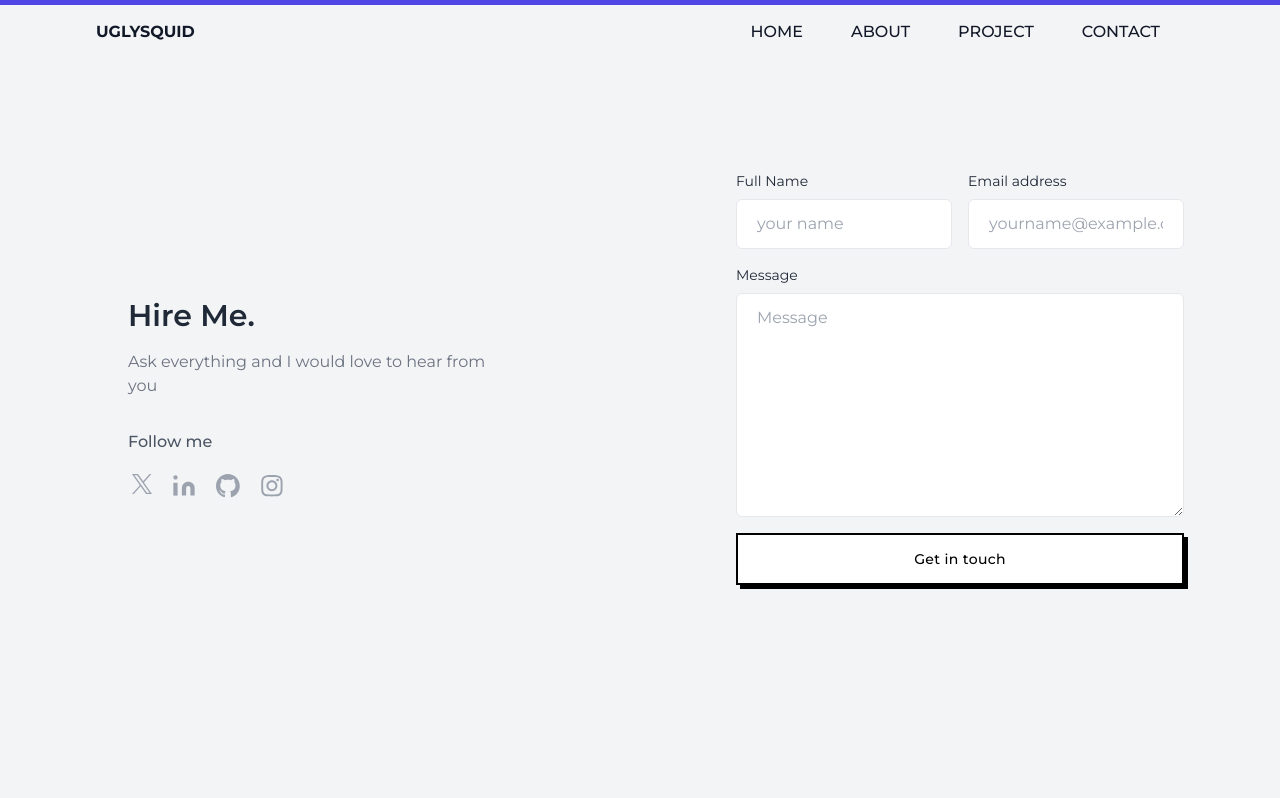
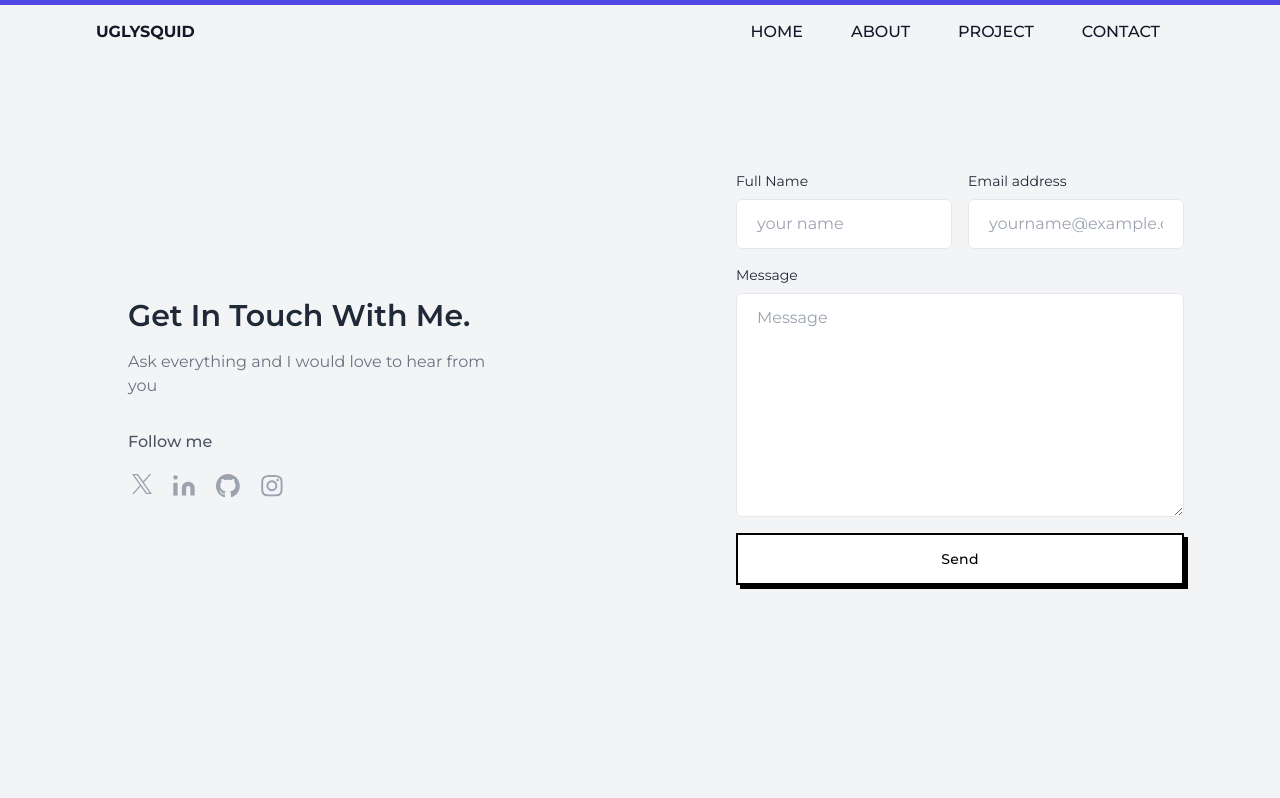
Before and after one commit to EnvyL27/portfolio, a React (Vite) app: page /contact in a window 1280 px wide. Shown: the top 798 px of the page. Built offline with nearby package versions, Linux system fonts and the light colour scheme.

Commit message:
fix typewriting in contact page

```diff
--- a/src/component/contact.jsx
+++ b/src/component/contact.jsx
@@ -53,7 +53,7 @@ function contact() {
         <>
             <section className="min-h-screen bg-gray-100 lg:flex z-10 max-sm:pt-12">
                 <div className="flex flex-col justify-center w-full p-8 lg:bg-gray-100 lg:px-12 xl:px-32 lg:w-1/2">
-                    <h1 className="text-2xl font-semibold text-gray-800 capitalize lg:text-3xl">hire me.</h1>
+                    <h1 className="text-2xl font-semibold text-gray-800 capitalize lg:text-3xl">get in touch with me.</h1>
 
                     <p className="mt-4 text-gray-500">
                         Ask everything and I would love
@@ -132,7 +132,7 @@ function contact() {
                             <button type="submit" value="Send" className="relative inline-block px-4 py-4 font-medium group w-full text-center">
                                 <span className="absolute inset-0 w-full h-full transition duration-200 ease-out transform translate-x-1 translate-y-1 bg-black group-hover:-translate-x-0 group-hover:-translate-y-0"></span>
                                 <span className="absolute inset-0 w-full h-full bg-white border-2 border-black group-hover:bg-black"></span>
-                                <span className="relative text-black group-hover:text-white">Get in touch</span>
+                                <span className="relative text-black group-hover:text-white capitalize">send</span>
                             </button>
                         </div>
 
```
Also changed, not shown: 1 other file (tests, documents, lock files or other folders).
